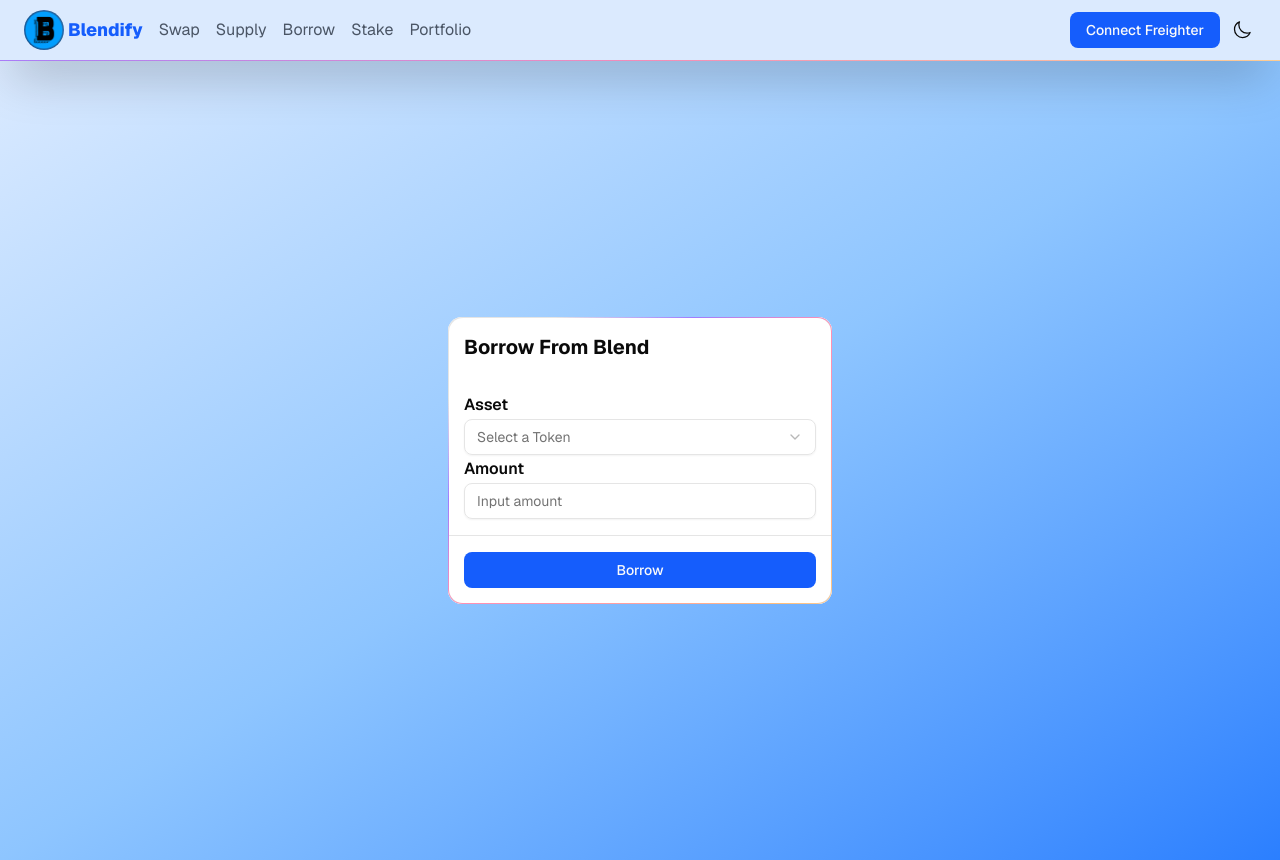
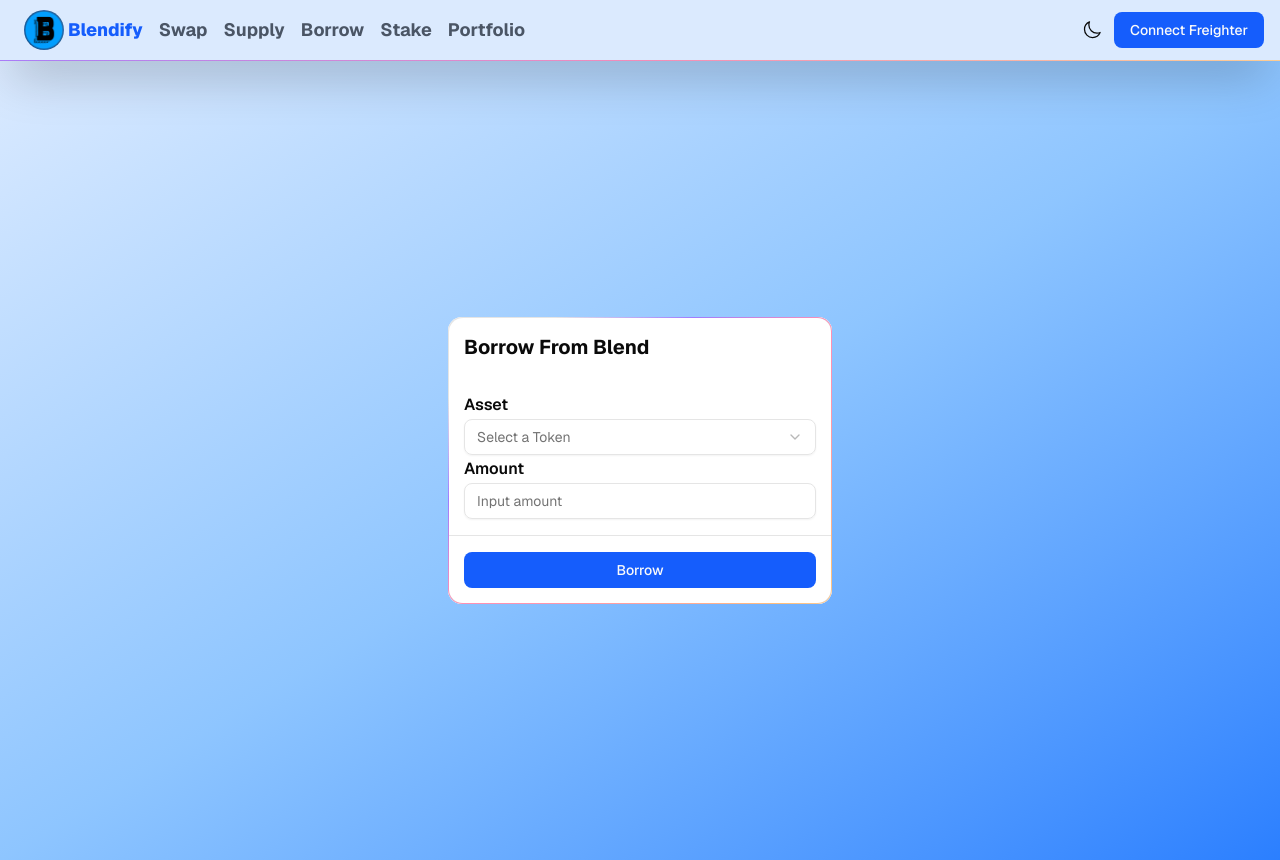
Before and after one commit to KodeckJames/Blendifi, a Next.js app: page /borrow in a window 1280 px wide. Built offline with nearby package versions, Linux system fonts and the light colour scheme.

Commit message:
Made the Nav bar mobile responsive and configured a Menu button

```diff
--- /dev/null
+++ b/src/components/DropdownMenu.tsx
@@ -0,0 +1,48 @@
+import {
+  DropdownMenu,
+  DropdownMenuContent,
+  DropdownMenuGroup,
+  DropdownMenuItem,
+  DropdownMenuLabel,
+  DropdownMenuShortcut,
+  DropdownMenuTrigger,
+} from "@/components/ui/dropdown-menu"
+import { Menu } from "lucide-react"
+import Link from "next/link"
+
+export default function DropdownMenuButton() {
+  return (
+    <DropdownMenu>
+      <DropdownMenuTrigger asChild>
+       <Menu className=" dark:text-white cursor-pointer"/>
+      </DropdownMenuTrigger>
+      <DropdownMenuContent className="w-56" align="start">
+        <DropdownMenuLabel>Services</DropdownMenuLabel>
+        <DropdownMenuGroup>
+          <DropdownMenuItem>
+            <Link href={'/swap'}>Swap</Link>
+            <DropdownMenuShortcut>⇵</DropdownMenuShortcut>
+          </DropdownMenuItem>
+          <DropdownMenuItem>
+             <Link href={'/supply'}>Supply</Link>
+            <DropdownMenuShortcut>↪↩</DropdownMenuShortcut>
+          </DropdownMenuItem>
+          <DropdownMenuItem>
+             <Link href={'/borrow'}>Borrow</Link>
+            <DropdownMenuShortcut>ɮ</DropdownMenuShortcut>
+          </DropdownMenuItem>
+          <DropdownMenuItem>
+             <Link href={'/stake'}>Stake</Link>
+            <DropdownMenuShortcut>⌘</DropdownMenuShortcut>
+          </DropdownMenuItem>
+          <DropdownMenuItem>
+             <Link href={'/portfolio'}>Portfolio</Link>
+            <DropdownMenuShortcut>⋇</DropdownMenuShortcut>
+          </DropdownMenuItem>
+        </DropdownMenuGroup>
+
+
+      </DropdownMenuContent>
+    </DropdownMenu>
+  )
+}
--- a/src/components/Header.tsx
+++ b/src/components/Header.tsx
@@ -4,6 +4,7 @@ import Image from "next/image"
 import ThemeToggle from "./ThemeToggle"
 import { Button } from "./ui/button"
 import { ScrollProgress } from "@/components/magicui/scroll-progress";
+import DropdownMenuButton from "./DropdownMenu"
 
 export default function HeaderSection() {
   return (
@@ -15,15 +16,20 @@ export default function HeaderSection() {
                       Blendify
                   </h1>
               </Link>
-              <Link href={'/swap'} className=" text-gray-600 active:text-blue-600 dark:text-slate-100">Swap</Link>
-              <Link href={'/supply'} className=" text-gray-600 active:text-blue-600 dark:text-slate-100">Supply</Link>
-              <Link href={'/borrow'} className=" text-gray-600 active:text-blue-600 dark:text-slate-100">Borrow</Link>
-              <Link href={'/stake'} className=" text-gray-600 active:text-blue-600 dark:text-slate-100">Stake</Link>
-              <Link href={'/portfolio'} className=" text-gray-600 active:text-blue-600 dark:text-slate-100">Portfolio</Link>
+              <div className=" flex justify-around gap-4 text-lg font-bold max-sm:hidden max-lg:text-sm max-lg:gap-2">
+                  <Link href={'/swap'} className=" text-gray-600 active:text-blue-600 dark:text-slate-100">Swap</Link>
+                  <Link href={'/supply'} className=" text-gray-600 active:text-blue-600 dark:text-slate-100">Supply</Link>
+                  <Link href={'/borrow'} className=" text-gray-600 active:text-blue-600 dark:text-slate-100">Borrow</Link>
+                  <Link href={'/stake'} className=" text-gray-600 active:text-blue-600 dark:text-slate-100">Stake</Link>
+                  <Link href={'/portfolio'} className=" text-gray-600 active:text-blue-600 dark:text-slate-100">Portfolio</Link>
+              </div>
           </div>
           <div className=" flex items-center">
+            <span className=" cursor-pointer">
+                <ThemeToggle />
+            </span>
               <Button className=" bg-blue-600 dark:bg-blue-400 hover:bg-blue-400">Connect Freighter</Button>
-              <ThemeToggle />
+              <span className=" sm:hidden ml-2"><DropdownMenuButton/></span>
           </div>
           <ScrollProgress className=" top-15" />
     </nav>
```
